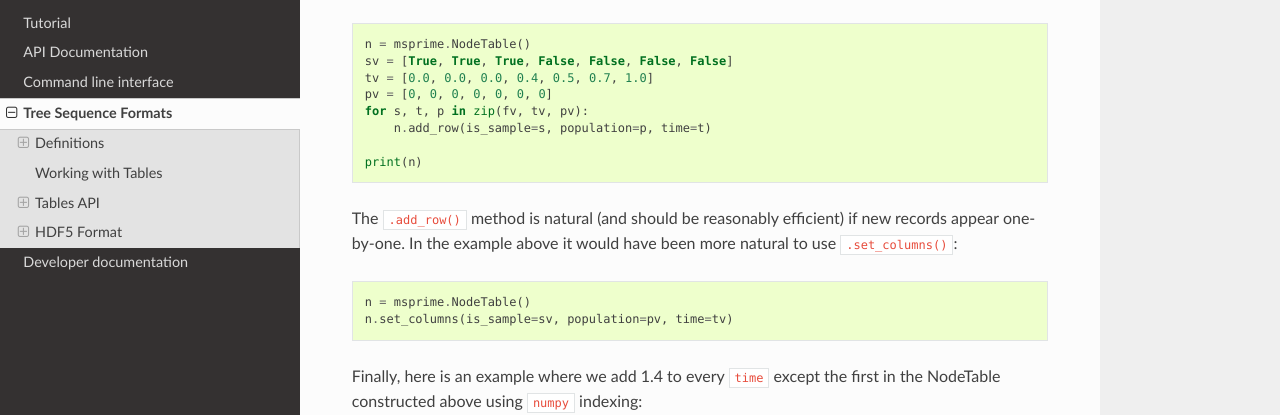
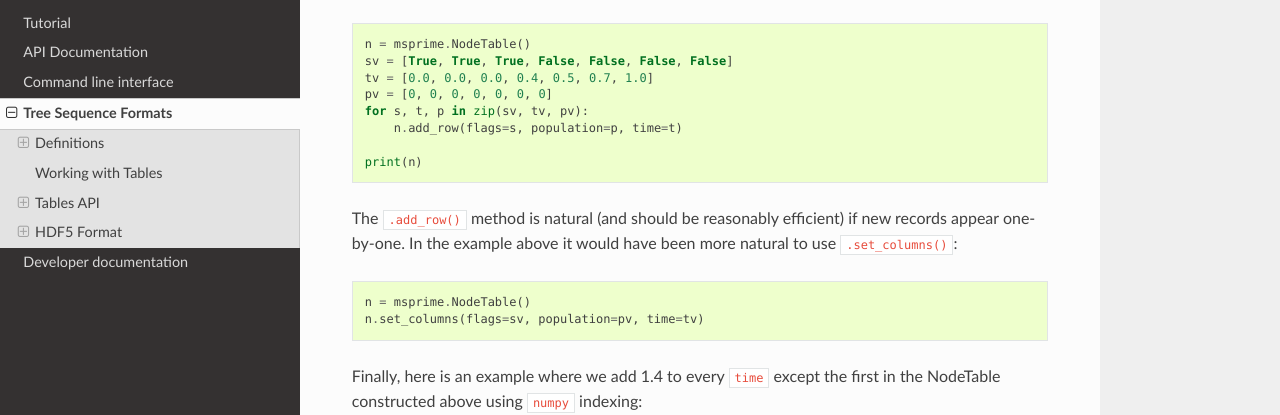
Before and after one commit to tskit-dev/msprime, a Sphinx documentation site: the page built from docs/file-format.rst, in a window 1280 px wide and 900 px high, scrolled down 5130 px. Shown: the part 156-571 px from the top of the window. Built offline with Sphinx 7.4.7 and the Read the Docs theme 2.0.0, drawn with Linux system fonts in a browser that asks for light colours; the version number could not be read and is left out.

Commit message:
minor doc fixes

```diff
--- a/docs/file-format.rst
+++ b/docs/file-format.rst
@@ -268,8 +268,8 @@ follows::
     sv = [True, True, True, False, False, False, False]
     tv = [0.0, 0.0, 0.0, 0.4, 0.5, 0.7, 1.0]
     pv = [0, 0, 0, 0, 0, 0, 0]
-    for s, t, p in zip(fv, tv, pv):
-        n.add_row(is_sample=s, population=p, time=t)
+    for s, t, p in zip(sv, tv, pv):
+        n.add_row(flags=s, population=p, time=t)
 
     print(n)
 
@@ -278,7 +278,7 @@ new records appear one-by-one. In the example above it would have been more
 natural to use ``.set_columns()``::
 
     n = msprime.NodeTable()
-    n.set_columns(is_sample=sv, population=pv, time=tv)
+    n.set_columns(flags=sv, population=pv, time=tv)
 
 
 Finally, here is an example where we add 1.4 to every ``time`` except the first
```
